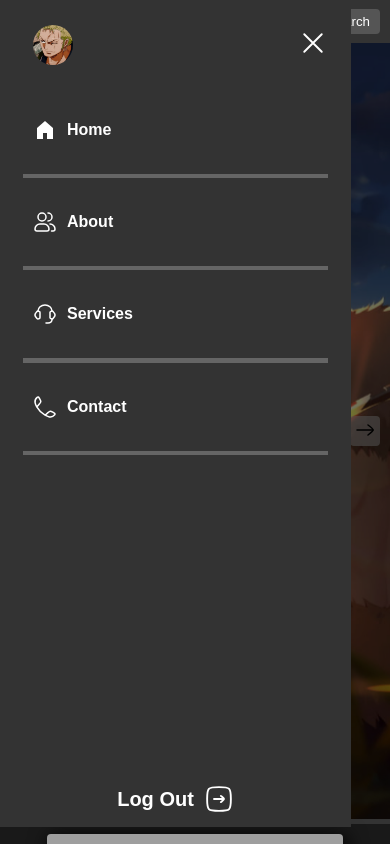
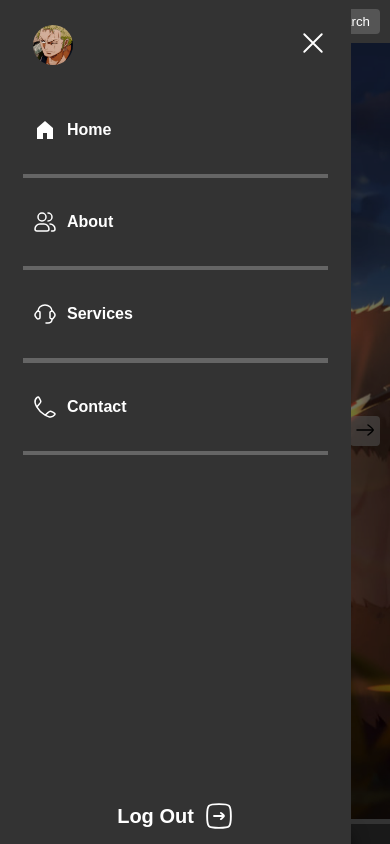
Before and after one commit to Adityarajbind/first-website, a plain HTML site: page index.html in a window 390 px wide. Both pictures are taken after a click on the button 25 px from the left and 21 px from the top of the page. Shown: the top 844 px of the page. Drawn offline with Linux system fonts and the light colour scheme; grey boxes are pictures that could not be loaded.

Commit message:
Update styles.css

```diff
--- a/styles.css
+++ b/styles.css
@@ -373,15 +373,15 @@ body {
     }
     .mobile-nav {
         width: 90%;
-border: 3px solid #333;
-        height: 98vh;
+        border: 3px solid #333;
+        height: 100vh;
         background-color: #333;
         display: flex;
         flex-direction: column;
         display: none;
         gap: 50px;
         padding: 20px;
-        position: absolute;
+        position: fixed;
         top: 0;
         z-index: 4;
 
```
